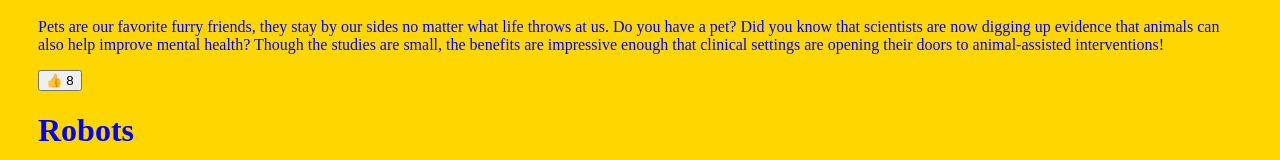
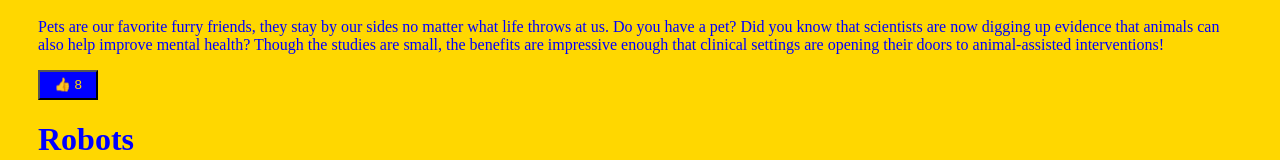
Before and after one commit to Jmulvez/Phase-2-Project-React, a React (Create React App) app: page /blogs in a window 1280 px wide. Shown: the part 442-602 px from the top of the page. Built offline with nearby package versions, Linux system fonts and the light colour scheme; data requests are answered from the project's data file.

Commit message:
updated readme, added more styling

```diff
--- a/src/components/BlogPost.js
+++ b/src/components/BlogPost.js
@@ -4,14 +4,19 @@ function BlogPost({ title, image, text, likes }) {
     const pictureStyle = {
         width:"450px",
         height:"250px"
-
+    };
+    const likeButtonStyle = {
+        width:"60px",
+        height:"30px",
+        backgroundColor:"blue",
+        color:"gold"
     };
     return (
         <div>
             <h1>{title}</h1>
             <img src={image} alt="Image Not Found" style={pictureStyle}/>
             <p>{text}</p>
-            <button>
+            <button style={likeButtonStyle}>
                 👍 {likes}
             </button>
         </div>
```
Also changed, not shown: 1 other file (tests, documents, lock files or other folders).
